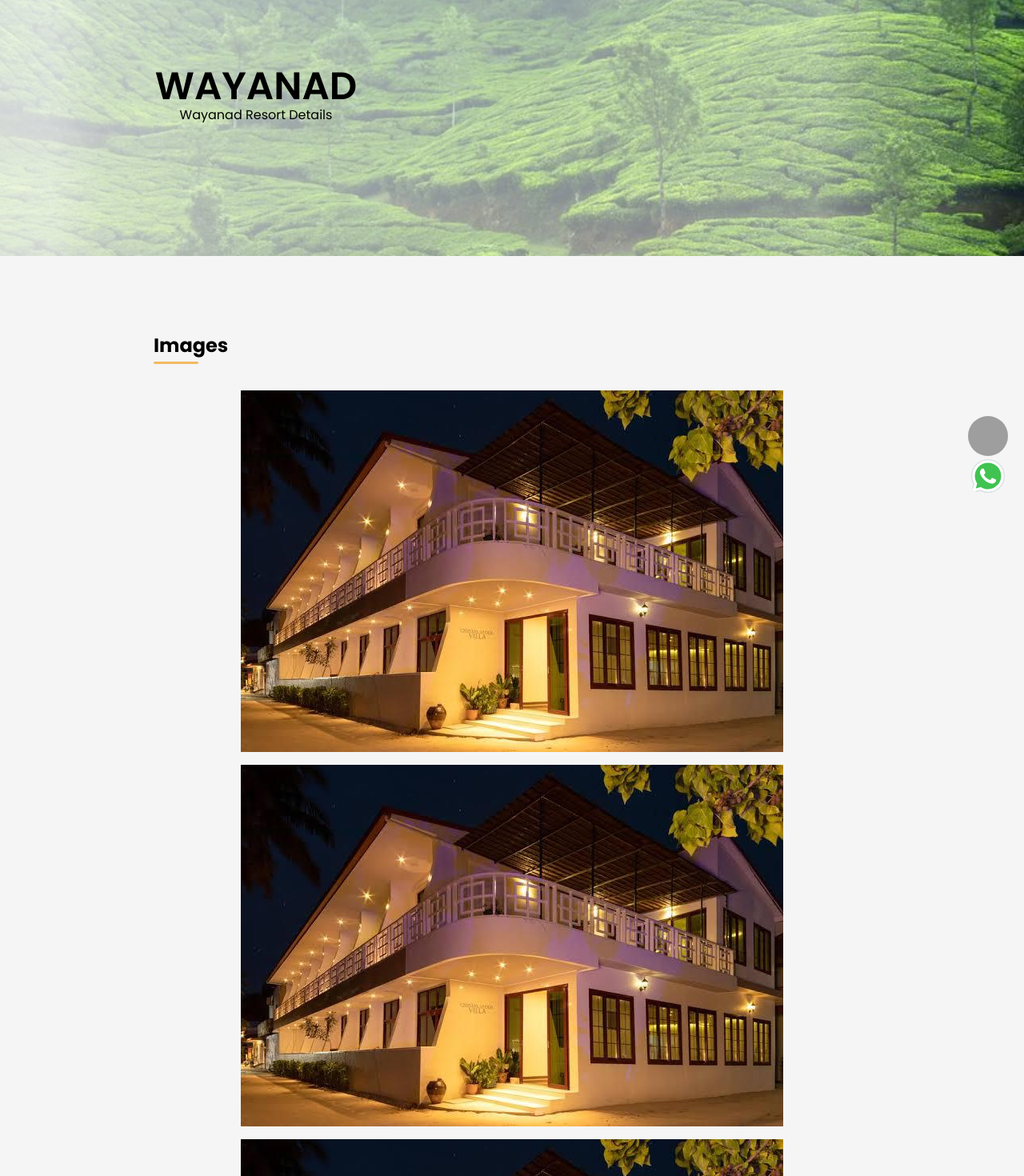
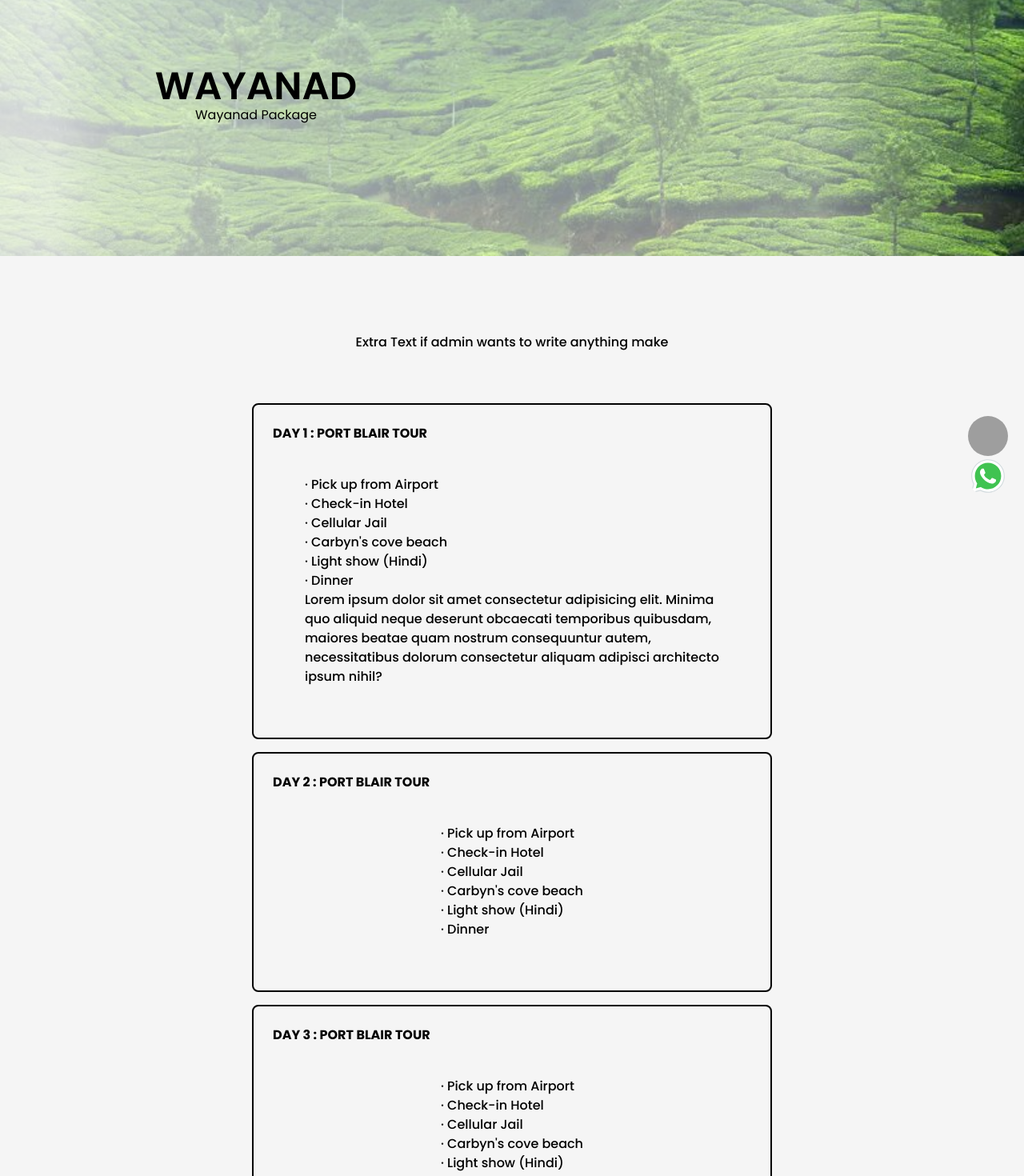
Before and after one commit to D3OXY/trip-valley, a Next.js app: page /packages/wayanad in a window 1280 px wide. Shown: the part 160-1630 px from the top of the page at 80% size. Built offline with nearby package versions, Linux system fonts and the light colour scheme; grey boxes are pictures that could not be loaded.

Commit message:
completed

```diff
--- a/pages/packages/[name]/index.jsx
+++ b/pages/packages/[name]/index.jsx
@@ -1,4 +1,4 @@
-import React from 'react'
+import React, { useState } from 'react'
 import { Container } from 'react-bootstrap'
 import Footer from '../../../components/Footer/Footer'
 import NavbarComponent from '../../../components/Navbar/Navbar'
@@ -44,6 +44,12 @@ export async function getStaticProps({ params }) {
 
 
 function Index(props) {
+    const [input, setInput] = useState("");
+    const [output, setOutput] = useState("");
+
+    const handleSubmit = () => {
+        setOutput(input.replace(/\n/g, "<br />"));
+    };
     return (
         <>
             <NavbarComponent />
@@ -51,21 +57,79 @@ function Index(props) {
                 <div className='hero__alternative w-[100%] h-[500px]'>
                     <div className='w-[100%] md:w-[50%] h-[100%] flex flex-col pt-[100px] md:pt-0 md:justify-center items-center'>
                         < h1 className='text-black uppercase font-Poppins font-semibold text-5xl' >{props.name}</h1 >
-                        <p className='text-black mb-4 md:mb-0 font-Poppins font-normal'>{props.name} Resort Details</p>
+                        <p className='text-black mb-4 md:mb-0 font-Poppins font-normal'>{props.name} Package</p>
                     </div >
                     <div className='w-[50%] h-[100%] hidden '></div>
                 </div >
             </section>
             <Container>
+                {/* // * Main Container */}
                 <div className='flex flex-col items-center justify-center pt-12'>
+                    {/* // * Top Section - Description and Day Details */}
+                    <div className='m-12'>
+                        <h2 className='font-Poppins font-medium '>Extra Text if  admin wants to write anything make </h2>
+                    </div>
+                    <div>
+                        {/* // // * Day Details */}
+                        <div className='m-4 p-6 border-2 border-black w-[350px] md:w-[650px] rounded-lg flex flex-col items-center justify-center '>
+                            <div className='flex justify-start w-full '>
+                                <h1 className='uppercase font-Poppins font-bold' >DAY 1 : PORT BLAIR TOUR</h1>
+                            </div>
+                            <div className='m-10'>
+                                <p className='font-Poppins font-medium'>
+                                    · Pick up from Airport <br />
+                                    · Check-in Hotel <br />
+                                    · Cellular Jail <br />
+                                    · Carbyn's cove beach <br />
+                                    · Light show (Hindi) <br />
+                                    · Dinner <br />
+                                    Lorem ipsum dolor sit amet consectetur adipisicing elit. Minima quo aliquid neque deserunt obcaecati temporibus quibusdam, maiores beatae quam nostrum consequuntur autem, necessitatibus dolorum consectetur aliquam adipisci architecto ipsum nihil?
+                                </p>
+                            </div>
+                        </div>
+                        {/* // // * Day Details */}
+                        <div className='m-4 p-6 border-2 border-black w-[350px] md:w-[650px] rounded-lg flex flex-col items-center justify-center '>
+                            <div className='flex justify-start w-full '>
+                                <h1 className='uppercase font-Poppins font-bold' >DAY 2 : PORT BLAIR TOUR</h1>
+                            </div>
+                            <div className='m-10'>
+                                <p className='font-Poppins font-medium'>
+                                    · Pick up from Airport <br />
+                                    · Check-in Hotel <br />
+                                    · Cellular Jail <br />
+                                    · Carbyn's cove beach <br />
+                                    · Light show (Hindi) <br />
+                                    · Dinner <br />
+                                </p>
+                            </div>
+                        </div>
+                        {/* // // * Day Details */}
+                        <div className='m-4 p-6 border-2 border-black w-[350px] md:w-[650px] rounded-lg flex flex-col items-center justify-center '>
+                            <div className='flex justify-start w-full '>
+                                <h1 className='uppercase font-Poppins font-bold' >DAY 3 : PORT BLAIR TOUR</h1>
+                            </div>
+                            <div className='m-10'>
+                                <p className='font-Poppins font-medium'>
+                                    · Pick up from Airport <br />
+                                    · Check-in Hotel <br />
+                                    · Cellular Jail <br />
+                                    · Carbyn's cove beach <br />
+                                    · Light show (Hindi) <br />
+                                    · Dinner <br />
+                                </p>
+                            </div>
+                        </div>
 
-                    <div className='min-w-[90vw] md:min-w-[50vw] max-w-[90vw] md:max-w-[50vw] mb-12'>
 
                     </div>
-
+                    <div className='min-w-[90vw] md:min-w-[50vw] max-w-[90vw] md:max-w-[50vw] mb-12'>
+                        {/* // todo add content */}
+                    </div>
+                    {/* // * Bottom Section - Images */}
                     <div className='flex flex-col items-start justify-start w-[90vw] md:w-[70vw]'>
                         <h1 className='text-underline font-Poppins font-bold text-2xl'>Images</h1>
                         <div className='mt-6 flex flex-col items-center justify-center w-[90vw] md:w-[70vw] mb-12'>
+                            {/* // todo Make custom component for images based on data */}
                             <img src="/placeholder-img.jfif" alt="fffg" className='max-w-[80vw] md:max-w-[60vw] mt-4' />
                             <img src="/placeholder-img.jfif" alt="fffg" className='max-w-[80vw] md:max-w-[60vw] mt-4' />
                             <img src="/placeholder-img.jfif" alt="fffg" className='max-w-[80vw] md:max-w-[60vw] mt-4' />
@@ -75,7 +139,6 @@ function Index(props) {
                             <img src="/placeholder-img.jfif" alt="fffg" className='max-w-[80vw] md:max-w-[60vw] mt-4' />
                         </div>
                     </div>
-
                 </div>
             </Container>
             <Footer />
```
